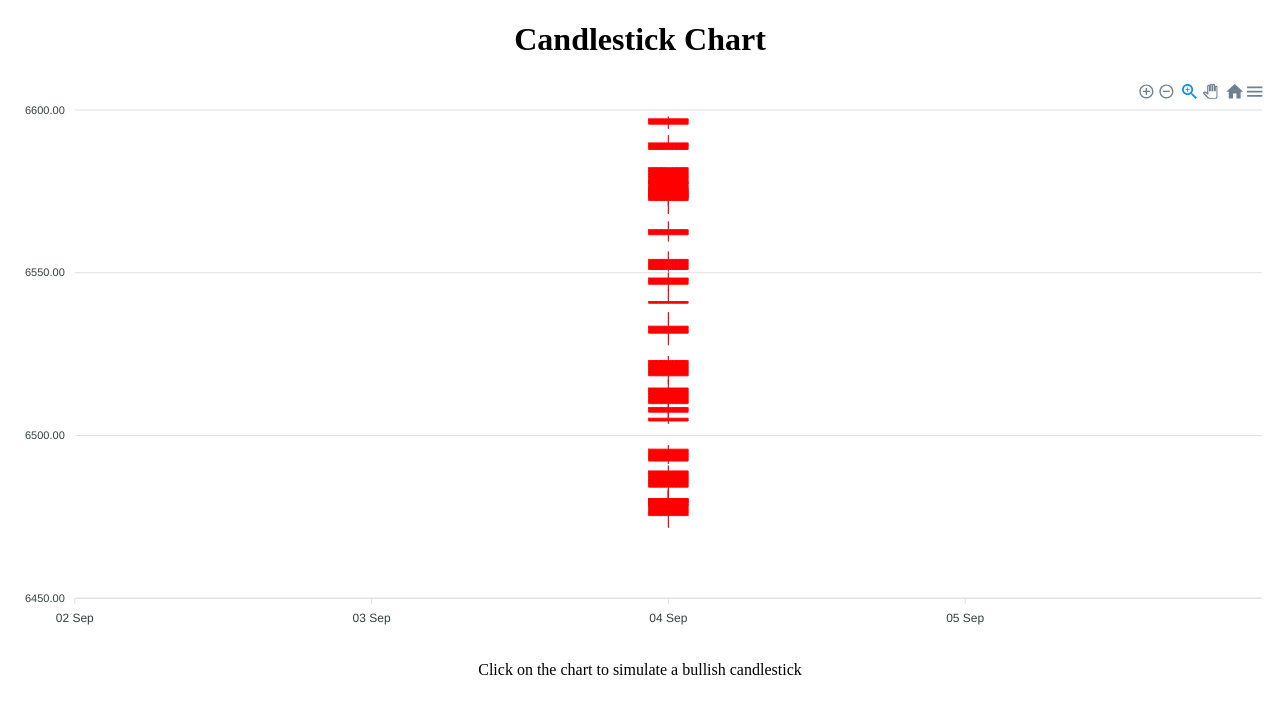
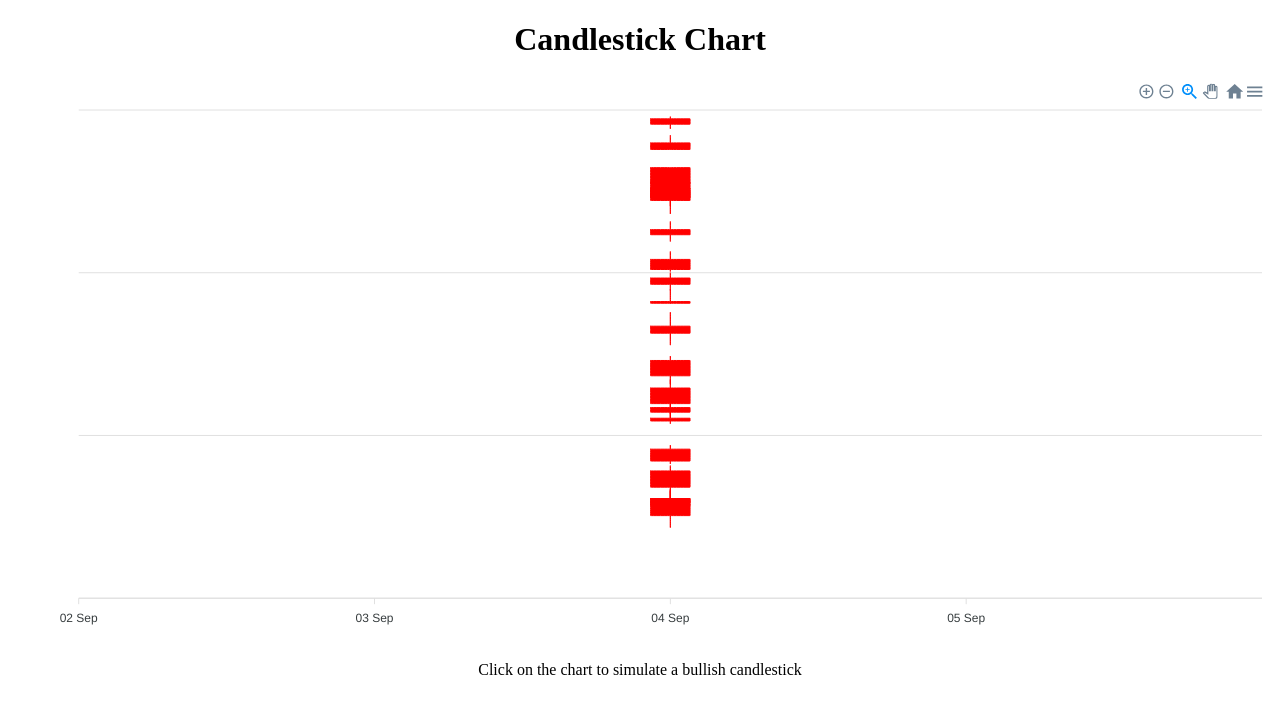
Before and after one commit to engida32/real-time-chart, a React (Vite) app: page / in a window 1280 px wide. Shown: the top 714 px of the page. Built offline with nearby package versions, Linux system fonts and the light colour scheme.

Commit message:
chore: Update App component styles for consistent color scheme

```diff
--- a/src/App.jsx
+++ b/src/App.jsx
@@ -87,12 +87,20 @@ const App = () => {
       tooltip: {
         enabled: true,
       },
+      style: {
+        colors: "#ffffff",
+      },
 
       show: screenWidth > 768,
       labels: {
         show: screenWidth > 768,
         formatter: function (value) {
           return value.toFixed(2);
+        },
+
+        style: {
+          colors: "#ffffff",
+          fontSize: "12px",
         },
       },
     },
```
